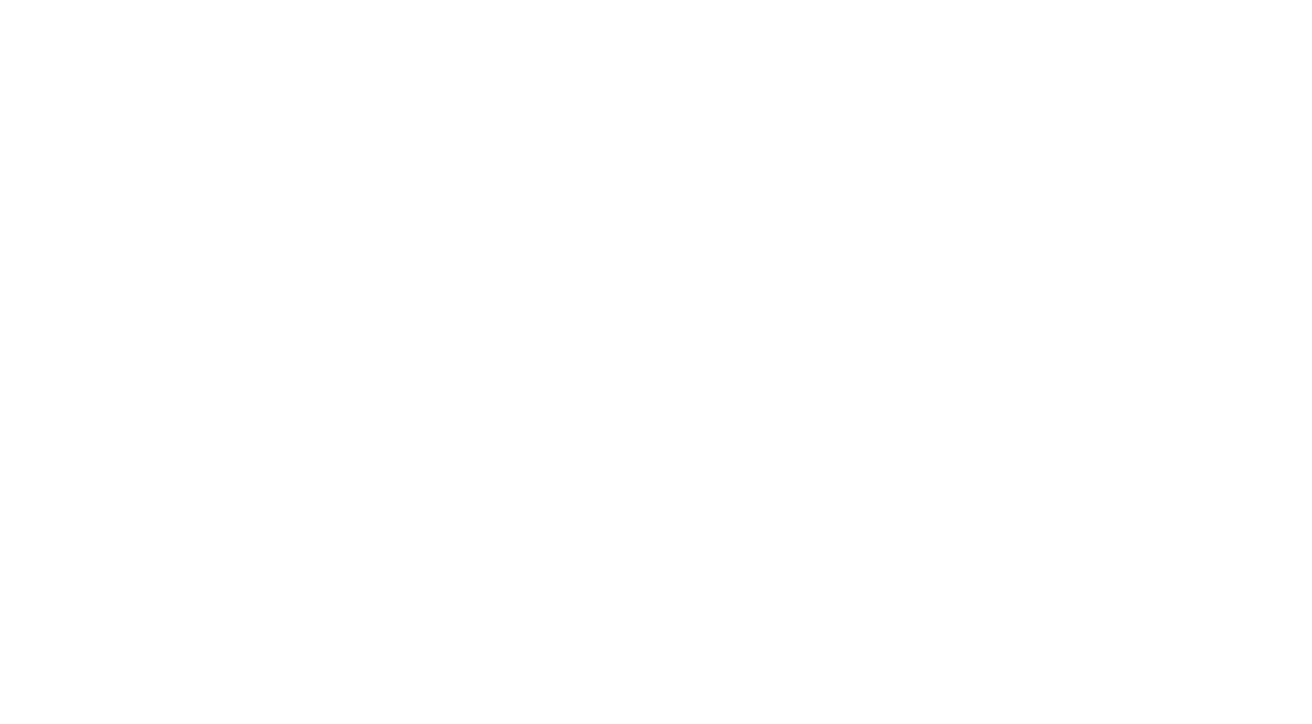
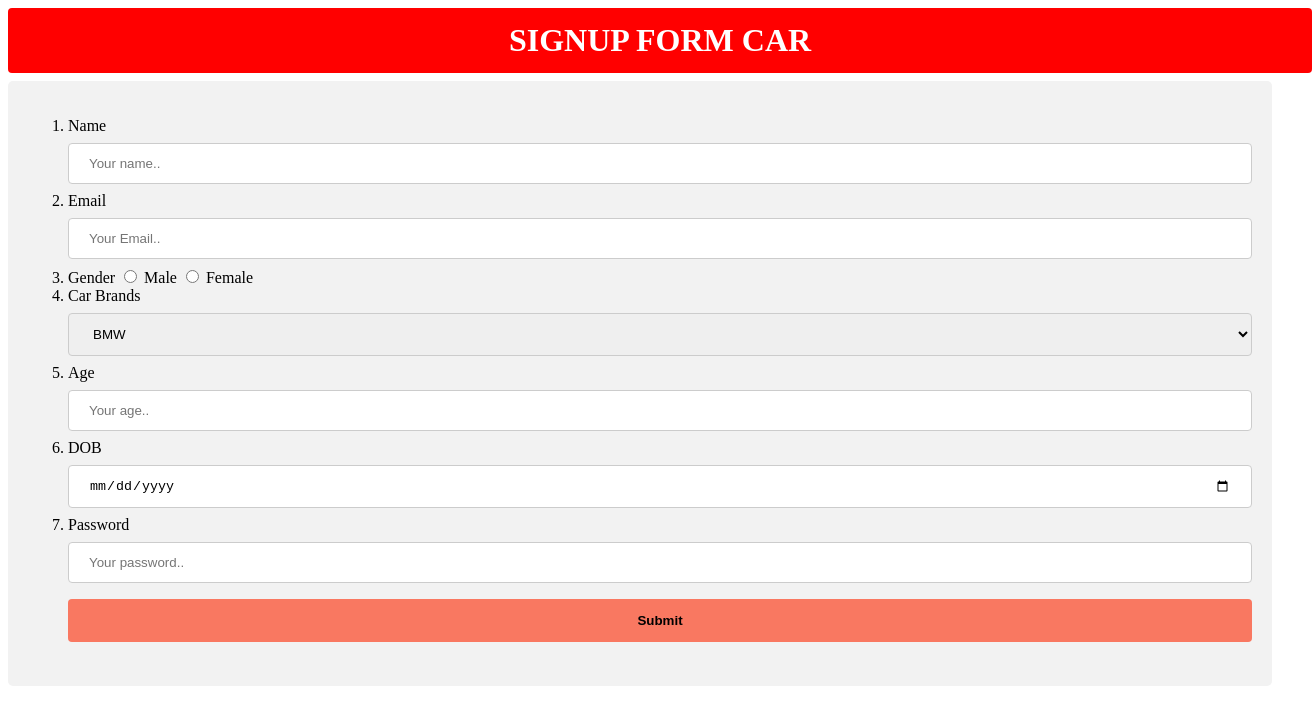
Before and after one commit to acciojob/signup-form-car-asdeiva, a website: page main.html in a window 1280 px wide. Shown: the whole page, 1312 px wide, since content can reach past the window. Drawn offline with Linux system fonts and the light colour scheme.

Commit message:
form updated

```diff
--- a/main.html
+++ b/main.html
@@ -8,6 +8,45 @@
 
 <body>
 	<!-- the entire body must be written by student -->
+	<h1>Signup Form Car</h1>
+	<div>
+	<form action="#" method="get" target="_blank">
+		<ol>
+
+			<li><label for="name" >Name</label>
+				<input type="text"  name="name" id="name" placeholder="Your name.." required>
+			</li>
+			<li><label for="email" >Email</label>
+				<input type="text" name="email" id="email" placeholder="Your Email.." required>
+			</li>
+			<li><label for="gender" >Gender</label>
+				<input type="radio" id="gender" name="gender" value="male"  required> <label for="male">Male</label>
+				<input type="radio" id="gender" name="gender" value="female"  required> <label for="female">Female</label>
+			</li>
+			<li><label for="brand" id="brand">Car Brands</label>
+				<select name="brand" id="brand">
+					<option value="BMW">BMW</option>
+					<option value="Audi">Audi</option>
+					<option value="Mercedez">Mercedez</option>
+				</select>
+			</li>
+			<li>
+				<label for="age" >Age</label>
+				<input type="number" id="age"  placeholder="Your age.." required>
+			</li>
+			<li>
+				<label for="dob" >DOB</label>
+				<input type="date" id="dob" required>
+			</li>
+			<li>
+				<label for="password">Password</label>
+				<input type="password" placeholder="Your password.." id="password">
+			</li>
+			<input type="submit" id="submit">
+		</ol>
+
+	</form>
+</div>
     <script type="text/javascript" src="./script.js">
 </script>
 
--- a/styles.css
+++ b/styles.css
@@ -1,2 +1,75 @@
+input[type=text], select {
+    width: 100%;
+    padding: 12px 20px;
+    margin: 8px 0;
+    display: inline-block;
+    border: 1px solid #ccc;
+    border-radius: 4px;
+    box-sizing: border-box;
+  }
+  input[type=number], select {
+    width: 100%;
+    padding: 12px 20px;
+    margin: 8px 0;
+    display: inline-block;
+    border: 1px solid #ccc;
+    border-radius: 4px;
+    box-sizing: border-box;
+  }
+  input[type=date], select {
+    width: 100%;
+    padding: 12px 20px;
+    margin: 8px 0;
+    display: inline-block;
+    border: 1px solid #ccc;
+    border-radius: 4px;
+    box-sizing: border-box;
+  }
+  input[type=password], select {
+    width: 100%;
+    padding: 12px 20px;
+    margin: 8px 0;
+    display: inline-block;
+    border: 1px solid #ccc;
+    border-radius: 4px;
+    box-sizing: border-box;
+  }
 
-/* Your CSS Code here. */
+div {
+    border-radius: 5px;
+    background-color: #f2f2f2;
+    padding: 20px;
+}
+input[type=submit] {
+    width: 100%;
+    background-color: #f97861;
+    color:black;
+    padding: 14px 20px;
+    margin: 8px 0;
+    border: none;
+    border-radius: 4px;
+    cursor: pointer;
+    font-weight: bolder;
+  }
+gender{
+    padding: 14px 20px;
+}
+  input[type=submit]:hover {
+    background-color: #ff0000;
+    color: white;
+    font-weight: bolder;
+  }
+
+  h1{
+    text-align: center;
+    border: none;
+    background-color: rgb(255, 0, 0);
+    color: #fff;
+    font-weight: bolder;
+    text-transform: uppercase;
+    width: 100%;
+    padding: 14px 20px;
+    margin: 8px 0;
+    border: none;
+    border-radius: 4px;
+  }
```
